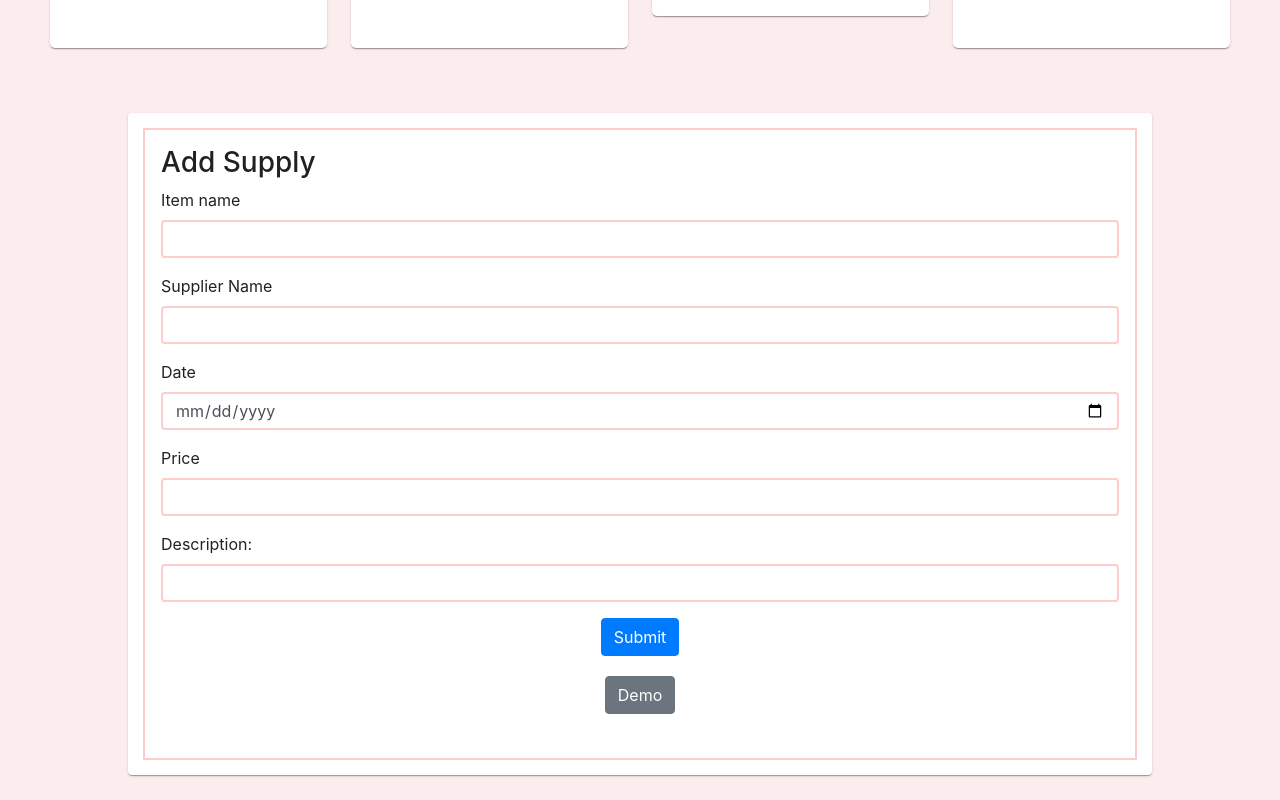
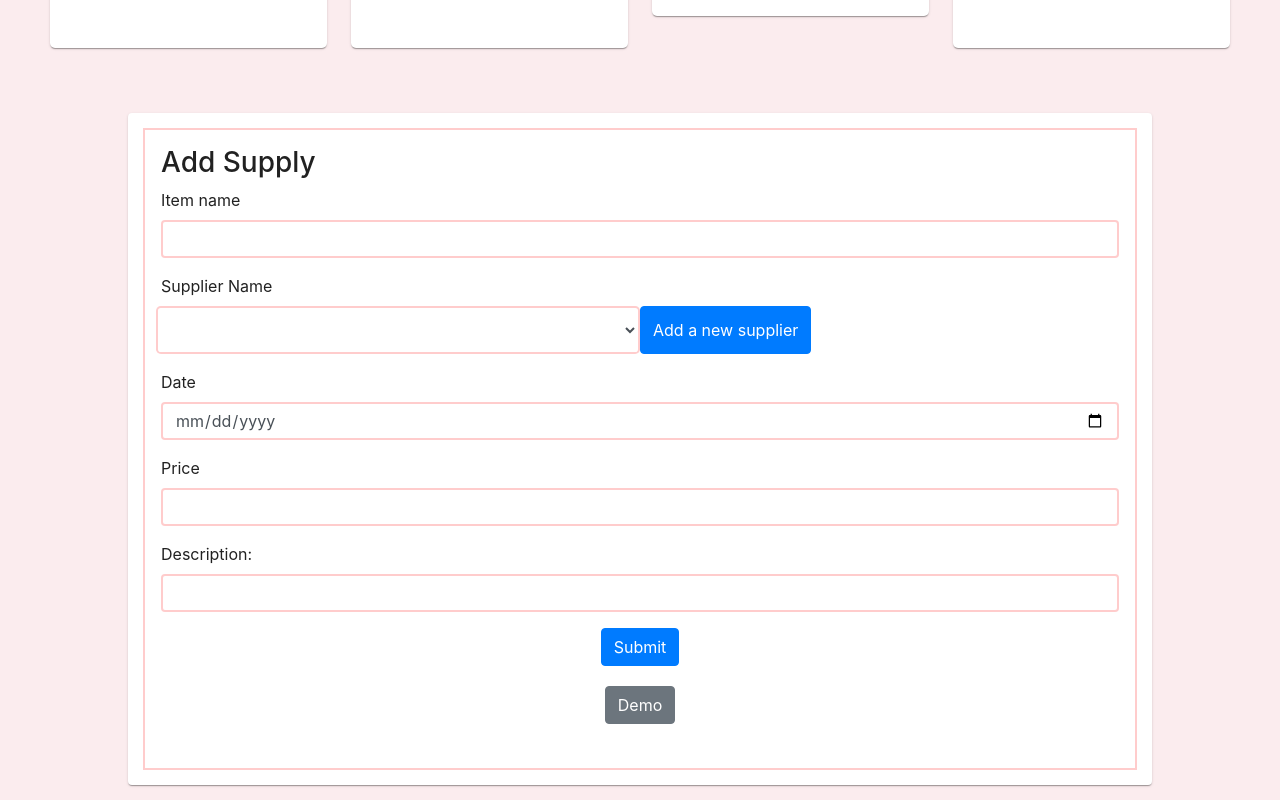
Before and after one commit to ITP2020/ArunaOP, a React (Create React App) app: page /addSupply in a window 1280 px wide. Shown: the part 990-1790 px from the top of the page. Built offline with nearby package versions, Linux system fonts and the light colour scheme.

Commit message:
Changes in files

```diff
--- a/src/components/add-supply.component.js
+++ b/src/components/add-supply.component.js
@@ -129,7 +129,7 @@ export default class AddSupply extends Component {
       description: this.state.description,
     };
 
-    console.log(this.state.date);
+    console.log(this.state.supplierName);
 
     this.validateItemName();
     this.validateSupplier();
@@ -167,13 +167,21 @@ export default class AddSupply extends Component {
                 </div>
                 <div className="form-group">
                   <label>Supplier Name</label>
-                  <input
-                    type="text"
-                    required
-                    className="form-control"
-                    value={this.state.supplierName}
-                    onChange={this.onChangeSupplierName}
-                  />
+                  <div className="form-row">
+                    <select
+                      class="form-control form-control-lg col-md-6"
+                      value={this.state.supplierName}
+                      onChange={this.onChangeSupplierName}
+                    >
+                      <option value=""></option>
+                      <option value="hello">Hello</option>
+                      <option value="2">1</option>
+                      <option value="1">1</option>
+                    </select>
+                    <button className="btn btn-primary">
+                      Add a new supplier
+                    </button>
+                  </div>
                   <p className="validateMsg">
                     {this.state.validSupplierName
                       ? ""
--- a/src/components/edit-supply.component.js
+++ b/src/components/edit-supply.component.js
@@ -140,8 +140,6 @@ export default class EditSupply extends Component {
       description: this.state.description,
     };
 
-    console.log(this.state.date);
-
     this.validateItemName();
     this.validateSupplier();
     this.validatePrice();
```
